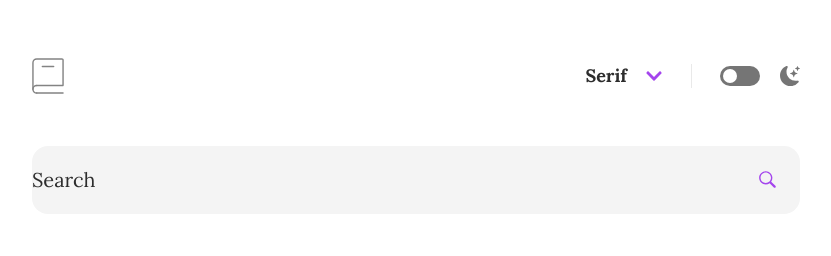
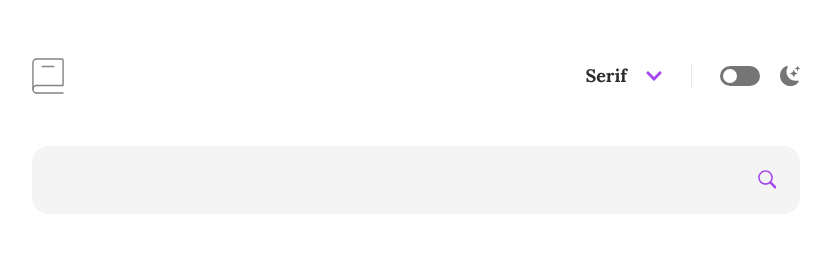
Before and after one commit to amirintech/dictionary-app, a React (Vite) app: page / in a window 1280 px wide. Shown: the top 256 px of the page, without its empty margins (224-1055 px from the left). Built offline with nearby package versions, Linux system fonts and the light colour scheme; what prettier-plugin-tailwindcss would draw is missing.

Commit message:
Refactor code

```diff
--- a/src/components/shared/Input.tsx
+++ b/src/components/shared/Input.tsx
@@ -26,7 +26,9 @@ const Input: FC<Props> = ({
           error ? "ring-1 ring-red" : ""
         }`}
       >
-        <label htmlFor={id}>Search</label>
+        <label htmlFor={id} className="sr-only">
+          Search
+        </label>
         <input
           id={id}
           type={type}
```
